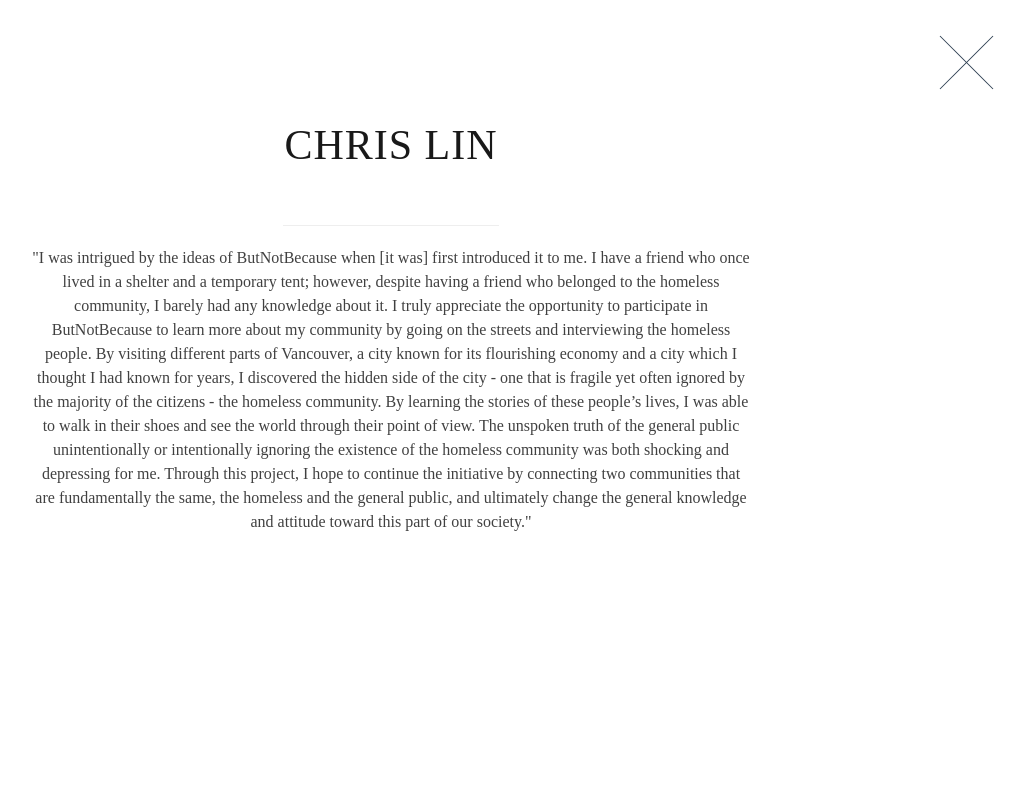
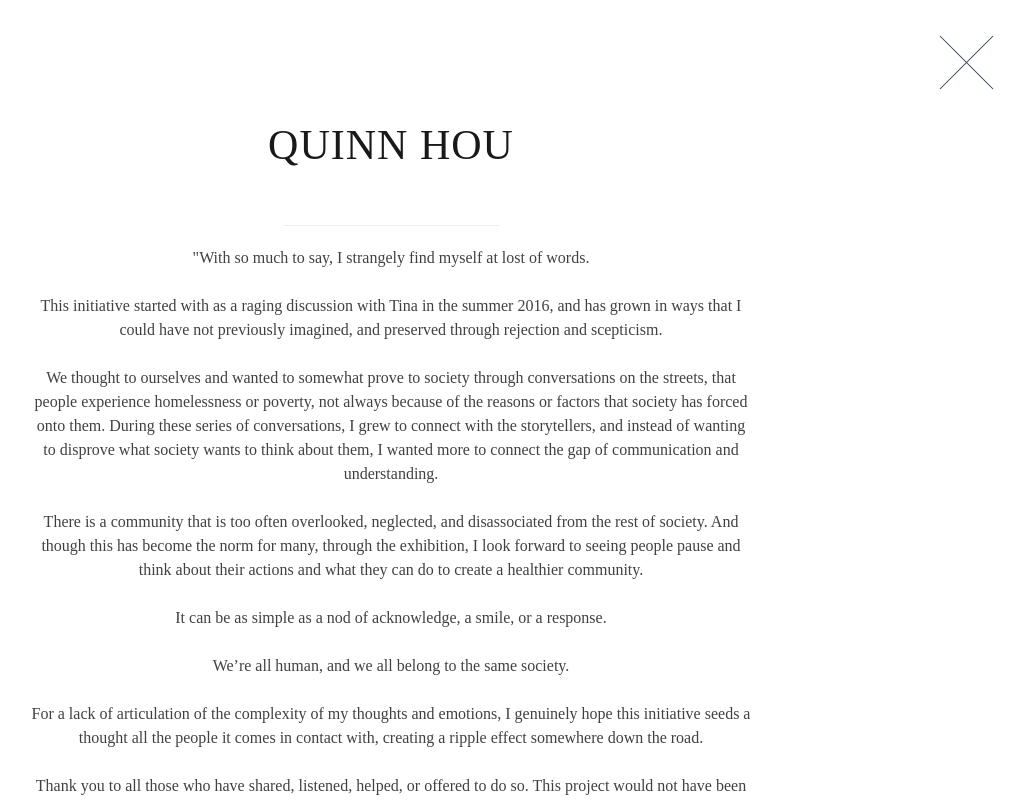
Before and after one commit to qhou/But-Not-Because, a website: page sharing.html in a window 1280 px wide. Both pictures are taken after a click on the link 250 px from the left and 361 px from the top of the page. Shown: the whole page, without its empty margins (249-1274 px from the left). Drawn offline with nearby package versions, Linux system fonts and the light colour scheme.

Commit message:
Added Cofounder comments

```diff
--- a/sharing.html
+++ b/sharing.html
@@ -61,6 +61,27 @@
                   </p>
                   <hr>
                 </div>
+
+                <!-- Comments -->
+                <div class="col-sm-4 portfolio-item">
+                    <a href="#cofounder1" class="portfolio-link" data-toggle="modal">
+                        <div class="caption">
+                            <div class="caption-content">
+                                <i class="fa fa-search-plus fa-3x"></i>
+                            </div>
+                        </div>
+                        <div class="well well-lg">
+                          <p class="modal-paragraph">
+                           "I look forward to the end goal of disrupting the norm of overlooking and disassociating parts of our society.
+                           <br>
+                           After all, we're all human.""
+                           <strong> -- Quinn Hou, Co-founder</strong>
+                         </p>
+                        </div>
+                    </a>
+                </div>
+
+
                 <div class="col-sm-4 portfolio-item">
                     <a href="#portfolioModal1" class="portfolio-link" data-toggle="modal">
                         <div class="caption">
@@ -71,7 +92,7 @@
                         <div class="well well-lg">
                           <p class="modal-paragraph">
                            "I discovered the hidden side of the city - one that is fragile yet often ignored by the majority of the citizens"
-                           <strong> -- Chris Lin, volunteer</strong>
+                           <strong> -- Chris Lin, Volunteer</strong>
                          </p>
                         </div>
                     </a>
@@ -89,7 +110,7 @@
                       <p class="modal-paragraph">
                        "As young adults, we may not have the power to change entire lives, but we can definitely aid in changing mindsets, which starts it's own domino effect.
                        That is my hope for this initiative."
-                       <strong> -- Sahiti Avula, volunteer</strong>
+                       <strong> -- Sahiti Avula, Volunteer</strong>
                      </p>
                     </div>
                 </a>
@@ -104,7 +125,54 @@
 
 
 
-    <!-- Portfolio Modals -->
+    <!-- Comment Modals -->
+    <div class="portfolio-modal modal fade" id="cofounder1" tabindex="-1" role="dialog" aria-hidden="true">
+        <div class="modal-content">
+            <div class="close-modal" data-dismiss="modal">
+                <div class="lr">
+                    <div class="rl">
+                    </div>
+                </div>
+            </div>
+            <div class="container">
+                <div class="row">
+                    <div class="col-lg-8 col-lg-offset-2">
+                        <div class="modal-body">
+                            <h2 class="modal-title">Quinn Hou</h2>
+                            <hr>
+                            <span class="modal-paragraph">"With so much to say, I strangely find myself at lost of words.
+                              <br><br>
+                              This initiative started with as a raging discussion with Tina in the summer 2016,
+                              and has grown in ways that I could have not previously imagined, and preserved through rejection and scepticism.
+                              <br><br>
+                              We thought to ourselves and wanted to somewhat prove to society through  conversations on the streets,
+                              that people experience homelessness or poverty, not always because of the reasons or factors that society has forced onto them.
+                              During these series of conversations, I grew to connect with the storytellers,
+                              and instead of wanting to disprove what society wants to think about them,
+                              I wanted more to connect the gap of communication and understanding.
+                              <br><br>
+                              There is a community that is too often overlooked, neglected, and disassociated from the rest of society.
+                              And though this has become the norm for many, through the exhibition,
+                              I look forward to seeing people pause and think about their actions and what they can do to create a healthier community.
+                              <br><br>
+                              It can be as simple as a nod of acknowledge, a smile, or a response.
+                              <br><br>
+                              We’re all human, and we all belong to the same society.
+                              <br><br>
+                              For a lack of articulation of the complexity of my thoughts and emotions,
+                              I genuinely hope this initiative seeds a thought all the people it comes in contact with, creating a ripple effect somewhere down the road.
+                              <br><br>
+                              Thank you to all those who have shared, listened, helped, or offered to do so. This project would not have been possible without you. "</span>
+                        </div>
+                    </div>
+                </div>
+            </div>
+        </div>
+    </div>
+
+
+
+
     <div class="portfolio-modal modal fade" id="portfolioModal1" tabindex="-1" role="dialog" aria-hidden="true">
         <div class="modal-content">
             <div class="close-modal" data-dismiss="modal">
```
